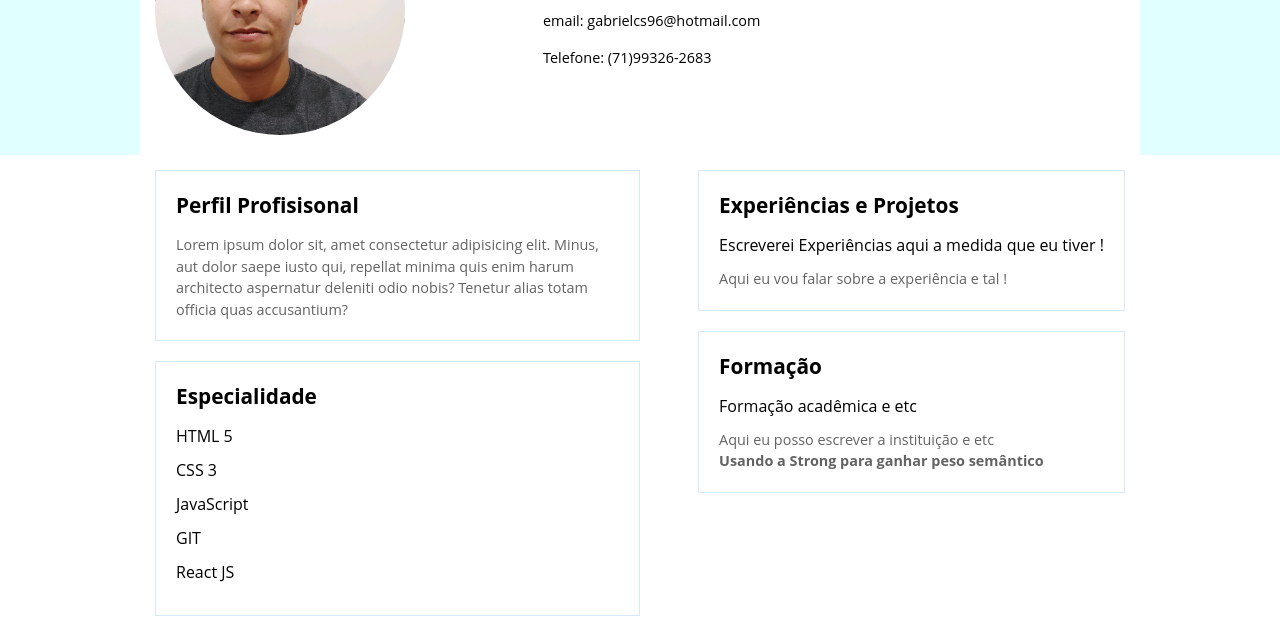
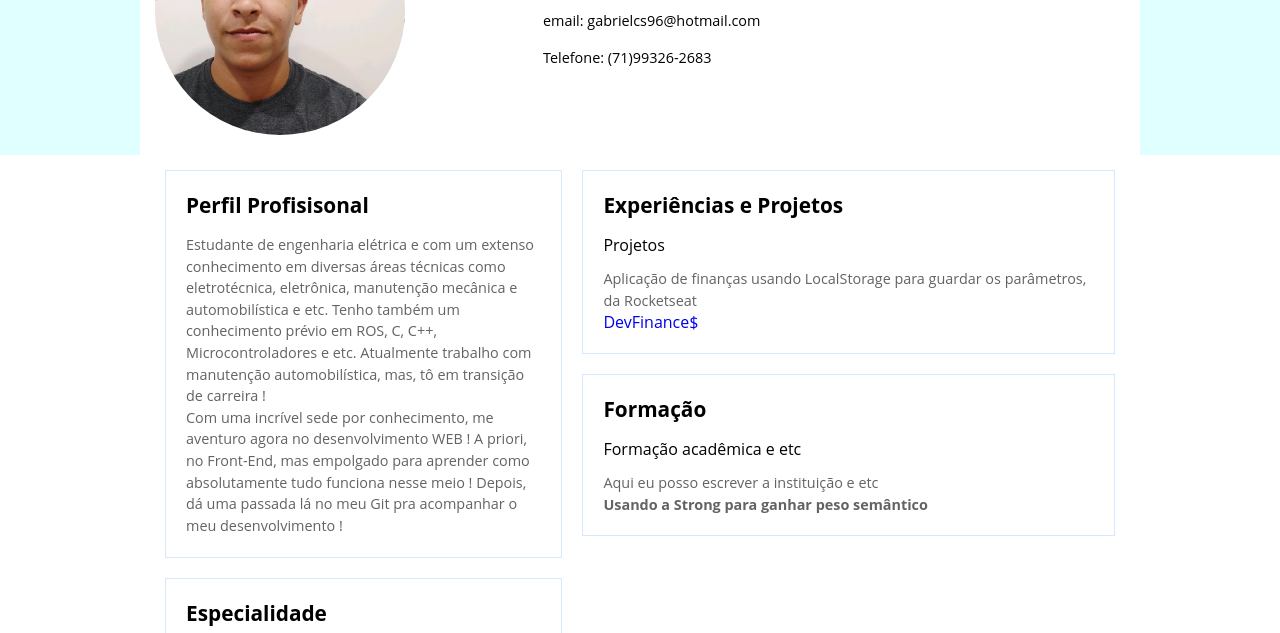
Before and after one commit to Gabrielcs96/portfolio, a plain HTML site: page index.html in a window 1280 px wide. Shown: the part 160-793 px from the top of the page. Drawn offline with Linux system fonts and the light colour scheme.

Commit message:
Atualizacoes

```diff
--- a/index.html
+++ b/index.html
@@ -5,7 +5,7 @@
     <meta charset="UTF-8">
     <meta http-equiv="X-UA-Compatible" content="IE=edge">
     <meta name="viewport" content="width=device-width, initial-scale=1.0">
-    <title>Portifólio</title>
+    <title>Portfólio</title>
     <link rel="stylesheet" href="style.css">
 </head>
 
@@ -53,11 +53,14 @@
             <div class="coluna coluna-esquerda">
                 <section>
                     <h2>Perfil Profisisonal</h2>
-                    <p> Lorem ipsum dolor sit, amet consectetur adipisicing elit. Minus, aut dolor saepe iusto qui,
-                        repellat
-                        minima quis enim harum architecto aspernatur deleniti odio nobis? Tenetur alias totam officia
-                        quas
-                        accusantium?</p>
+                    <p> Estudante de engenharia elétrica e com um extenso conhecimento
+                        em diversas áreas técnicas como eletrotécnica, eletrônica, manutenção mecânica e automobilística e etc.
+                        Tenho também um conhecimento prévio em ROS, C, C++, Microcontroladores e etc.
+                        Atualmente trabalho com manutenção automobilística, mas, tô em transição de carreira ! <br>
+                        Com uma incrível sede por conhecimento, me aventuro agora no desenvolvimento WEB !
+                        A priori, no Front-End, mas empolgado para aprender como absolutamente tudo funciona nesse meio !
+                        Depois, dá uma passada lá no meu Git pra acompanhar o meu desenvolvimento !
+                    </p>
                 </section>
 
 
@@ -89,8 +92,9 @@
                 <section>
                     <h2>Experiências e Projetos </h2>
                     <ul>
-                        <li> Escreverei Experiências aqui a medida que eu tiver ! </li>
-                        <p>Aqui eu vou falar sobre a experiência e tal ! </p>
+                        <li> Projetos </li>
+                        <p> Aplicação de finanças usando LocalStorage para guardar os parâmetros, da Rocketseat </p>
+                        <a href="https://gabrielcs96.github.io/devfinances/" target="_blank"> DevFinance$</a>
                     </ul>
                 </section>
 
@@ -116,7 +120,7 @@
         <div class="container">
             <nav>
                 <h1>Gabriel da Cruz Santos</h1>
-                <p> Aqui eu vou por minhas informações pessoais ! </p>
+                <p>  </p>
                 <ul class="info-contato">
                     <li>
                         <a href="malito:gabrielcs96@hotmail.com"><strog>Email:</strog> gabrielcs96@hotmail.com</a>
--- a/style.css
+++ b/style.css
@@ -177,7 +177,7 @@ main .coluna-direita {}
 
 main .coluna section {
     border: 1px solid #d4e9ff;
-    margin: 0 0 20px;
+    margin: 0 10px 20px;
     padding: 20px;
     color: var(--corDoTextoSecundaria);
 }
```
